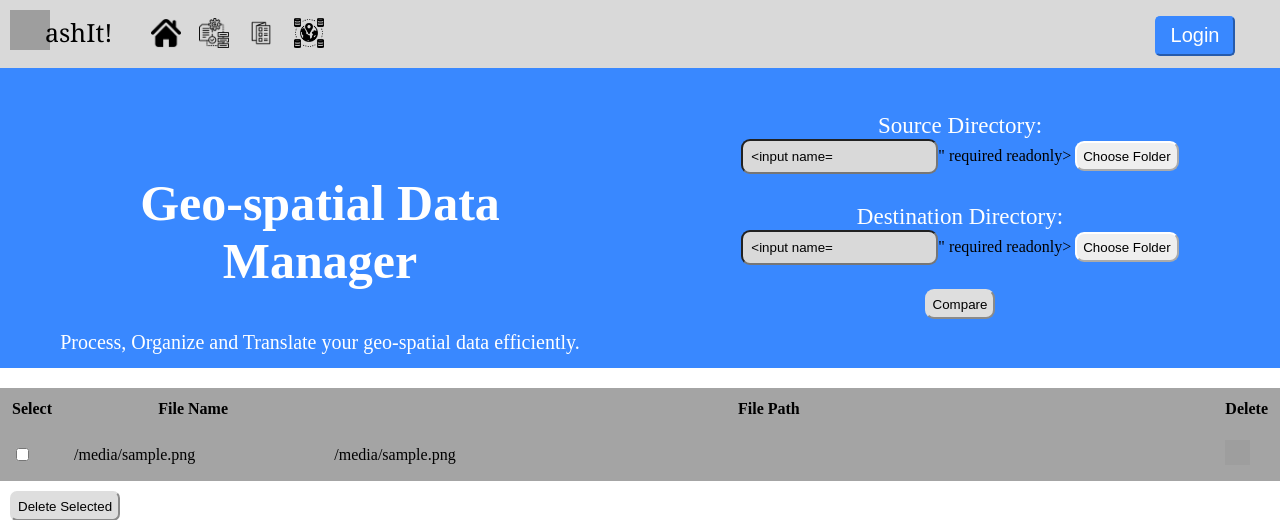
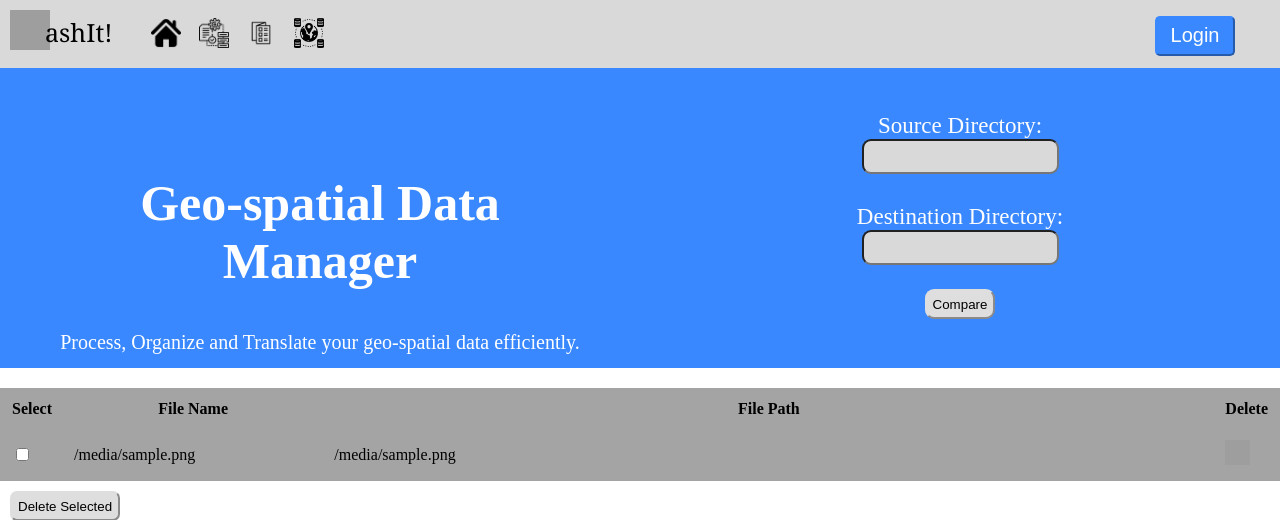
Before and after one commit to suyogparkhi/IISF_Bug_bunnies, a Flask app: template templates/index.html in a window 1280 px wide. Shown: the top 520 px of the page. Run offline with Flask 3, Linux system fonts and the light colour scheme; the template is opened without the code that fills it: most values are stand-ins (such as "Sample title", 1, 10 or a date in 2020); form fields are guessed from the names that the template uses; grey boxes are pictures that could not be loaded.

Commit message:
Update index.html

```diff
--- a/templates/index.html
+++ b/templates/index.html
@@ -35,14 +35,12 @@
                 <form method="post" enctype="multipart/form-data" class="compare-form" action="{{ url_for('index') }}">
                     <label for="folder1" class="form-lable">Source Directory:</label>
                     <div>
-                        <input type="text" id="folder1" name="folder1" value="{{ form.source_dir }}" required readonly>
-                        <button type="button" onclick="chooseDirectory('folder1')" class="choose">Choose Folder</button>
+                        <input type="text" id="folder1" name="folder1">
                     </div>
                     <br>
                     <label for="folder2" class="form-lable">Destination Directory:</label>
                     <div>
-                        <input type="text" id="folder2" name="folder2" value="{{ form.dest_dir }}" required readonly>
-                        <button type="button" onclick="chooseDirectory('folder2')" class="choose">Choose Folder</button>
+                        <input type="text" id="folder2" name="folder2">
                     </div>
                     <br>
                     <button type="submit" class="compare-button">Compare</button>
```
